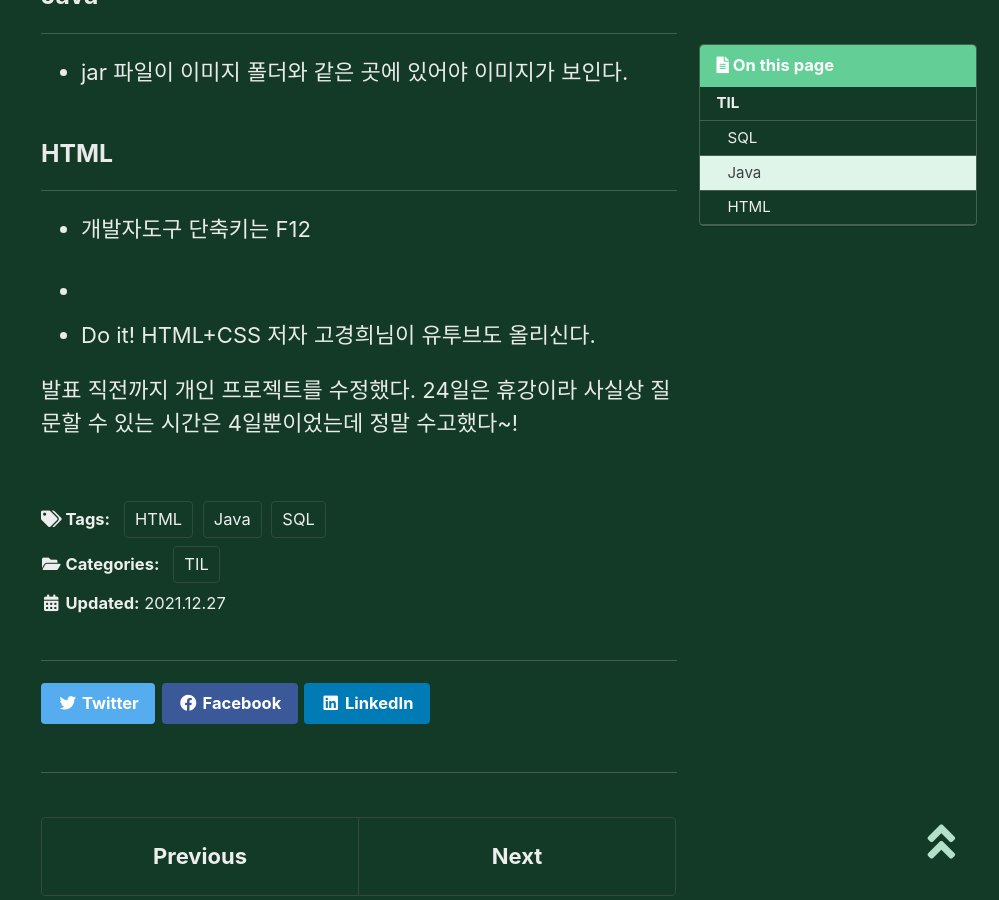
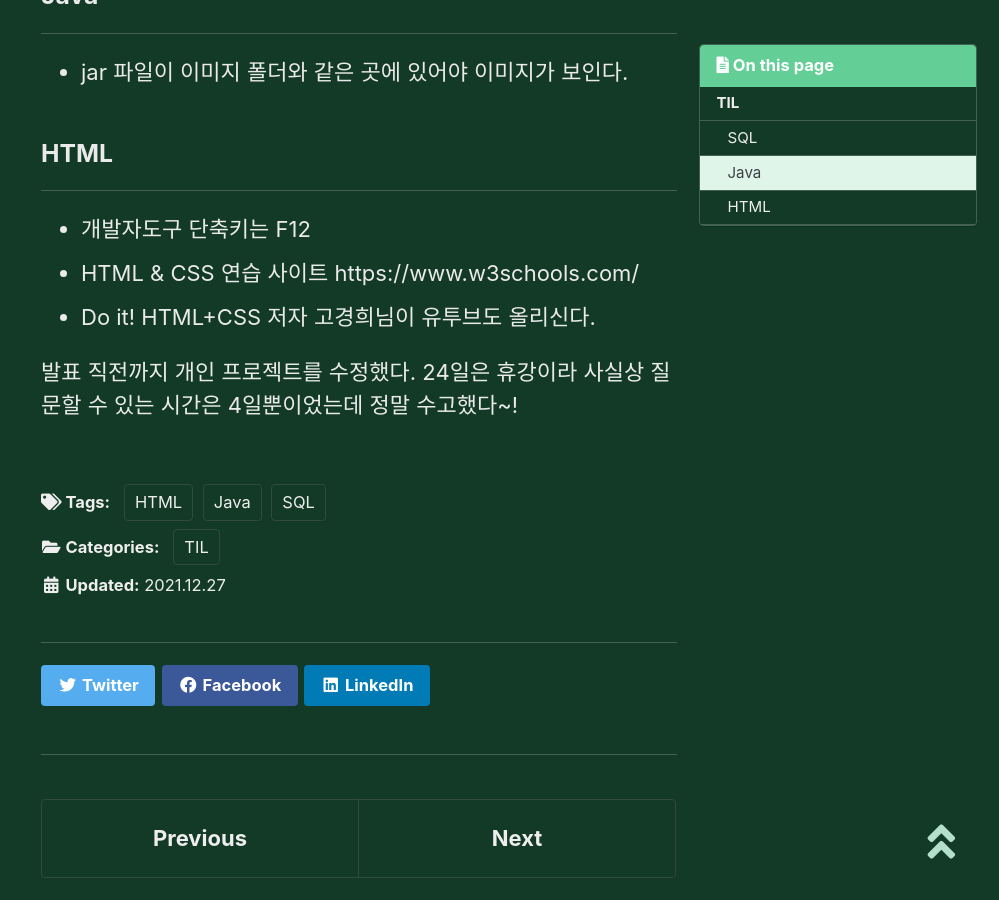
Before and after one commit to YUEUN328/YUEUN328.github.io, a Jekyll site: the page built from _posts/2021-12-27-forty.md, in a window 1280 px wide and 900 px high, scrolled down 629 px. Shown: the whole window, without its empty margins (281-1280 px from the left). Built offline with Jekyll 4.4.1, drawn with Linux system fonts in a browser that asks for light colours; cached includes are drawn as plain includes; comment, search, counter and statistics services are not loaded; some of the changed lines change nothing that is shown.

Commit message:
Update 2021-12-27-forty.md

```diff
--- a/_posts/2021-12-27-forty.md
+++ b/_posts/2021-12-27-forty.md
@@ -25,9 +25,7 @@ author_profile: false
 ------
 
 * 개발자도구 단축키는 F12
-
-* [HTML과 CSS 연습 사이트]: https://www.w3schools.com/
-
+* HTML & CSS 연습 사이트 https://www.w3schools.com/
 * Do it! HTML+CSS 저자 고경희님이 유투브도 올리신다.
 
 
```
